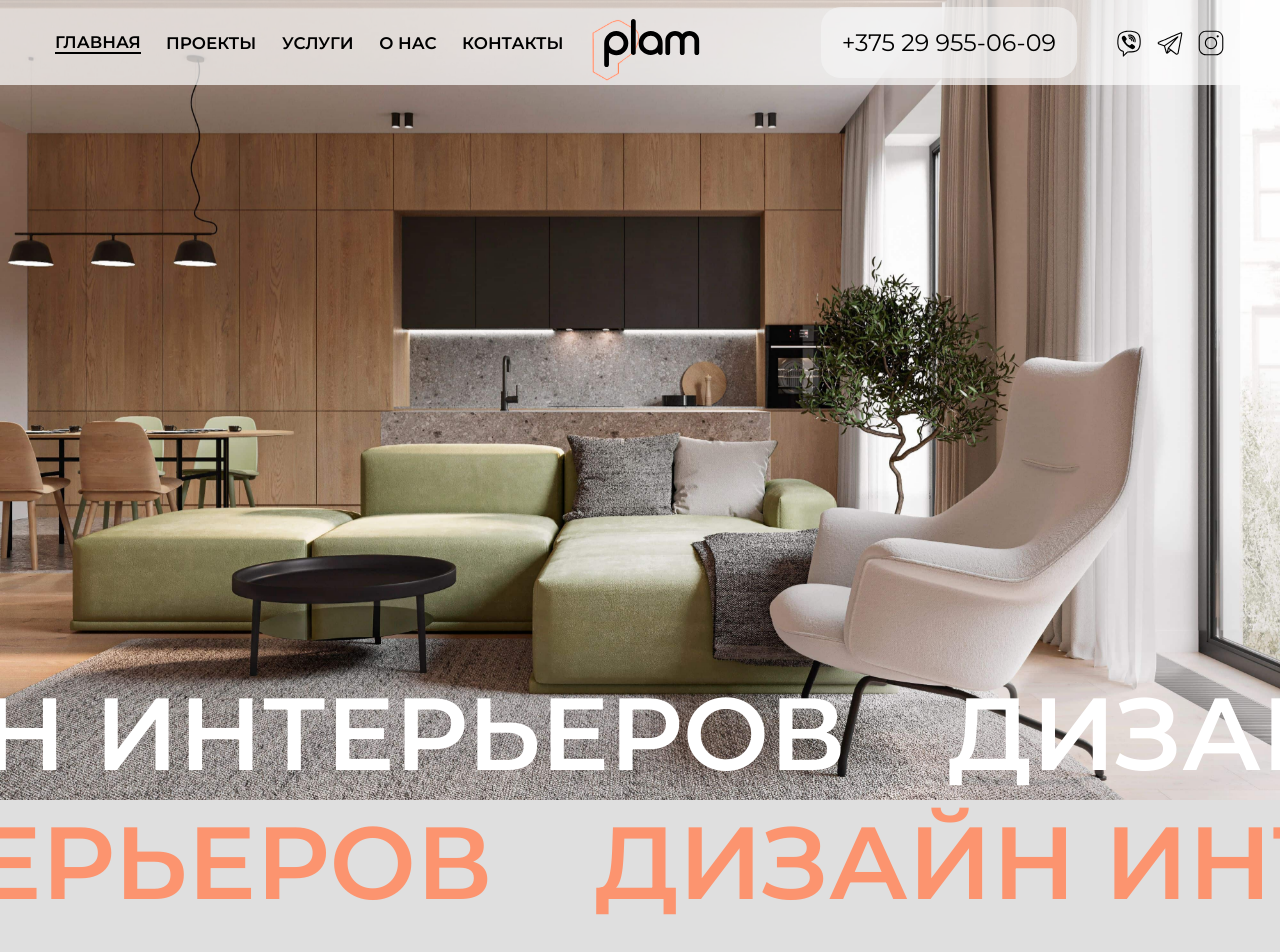
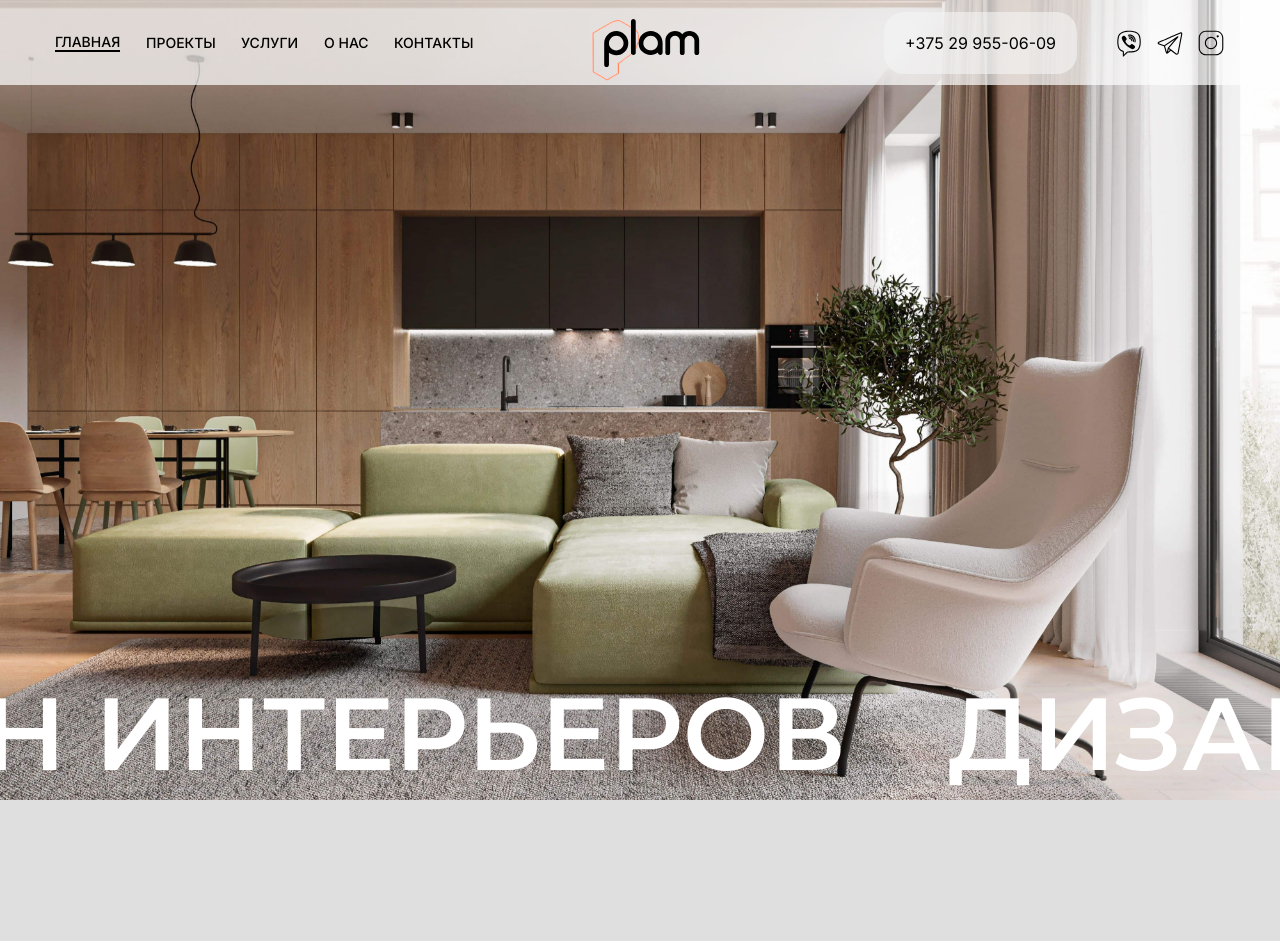
Before and after one commit to vzakharenkova/plam-copy_2, a Next.js app in the folder plam/: page / in a window 1280 px wide. Shown: the top 952 px of the page. Built offline with nearby package versions, Linux system fonts and the light colour scheme.

Commit message:
fix: markup and style fixes

```diff
--- a/plam/components/Header.tsx
+++ b/plam/components/Header.tsx
@@ -1,6 +1,7 @@
 import Link from 'next/link';
 import Image from 'next/image';
 import { useRouter } from 'next/router';
+import { Inter } from 'next/font/google';
 
 import logo from '@/public/logos/logo.svg';
 import viber from '@/public/icons/viber.svg';
@@ -17,11 +18,13 @@ const NAVIGATION = [
   { id: 5, title: 'Контакты', path: '/contacts' },
 ];
 
+const inter = Inter({ subsets: ['latin'], weight: ['500', '400'] });
+
 export default function Header() {
   const { pathname } = useRouter();
 
   return (
-    <header className={styles.header}>
+    <header className={`${inter.className} ${styles.header}`}>
       <nav className={styles.nav}>
         {NAVIGATION.map(({ id, title, path }) => (
           <Link href={path} key={id} className={[pathname === path ? styles.active : '', styles.link].join(' ')} data-aos="zoom-in" data-aos-delay={`${100 * id}`}>
--- a/plam/components/Layout.tsx
+++ b/plam/components/Layout.tsx
@@ -4,7 +4,7 @@ import React from 'react';
 import Footer from './Footer';
 import Header from './Header';
 
-const font = Montserrat({ subsets: ['latin'], weight: ['600', '500', '400', '300', '200'] });
+const montserrat = Montserrat({ subsets: ['latin'], weight: ['600', '500', '400', '300', '200'] });
 
 type LayoutProps = {
   children: React.ReactNode;
@@ -12,7 +12,7 @@ type LayoutProps = {
 
 export default function Layout({ children }: LayoutProps) {
   return (
-    <div className={`${font.className} app__wrapper`}>
+    <div className={`${montserrat.className} app__wrapper`}>
       <Header />
       <main>{children}</main>
       <Footer />
--- a/plam/components/homepage/AboutBlock.tsx
+++ b/plam/components/homepage/AboutBlock.tsx
@@ -11,18 +11,11 @@ import img from '@/public/homepage/about.png';
 export default function AboutBlock() {
   return (
     <section className={styles.about} data-aos="fade" data-aos-duration="1000">
-      <div className={styles.about__header}>
-        <div className={styles.ticker}>
-          <div className={`${styles.ticker__wrapper} ${styles.ticker__wrapper_reverse}`} data-aos="fade-left" data-aos-duration="2000">
-            <p className={styles.ticker__text}>{'дизайн интерьеров'.toUpperCase()}</p>
-            <p className={styles.ticker__text}>{'дизайн интерьеров'.toUpperCase()}</p>
-          </div>
-        </div>
-        <div className={`container ${styles.about__container}`}>
-          <h2 className={styles.about__title} data-aos="fade-up" data-aos-anchor-placement="bottom-bottom">
-            {'о нас'.toUpperCase()}
-          </h2>
-        </div>
+      <div className={styles.about__header}></div>
+      <div className={`container ${styles.about__container}`}>
+        <h2 className={styles.about__title} data-aos="fade-up" data-aos-anchor-placement="bottom-bottom">
+          {'о нас'.toUpperCase()}
+        </h2>
       </div>
       <div className={`container ${styles.about__wrapper}`}>
         <div className={styles.about__content}>
--- a/plam/styles/Header.module.scss
+++ b/plam/styles/Header.module.scss
@@ -16,8 +16,8 @@
 
   .link {
     height: fit-content;
-    font-size: 1.2rem;
-    font-weight: 600;
+    font-size: 0.875rem;
+    font-weight: 500;
     align-self: center;
     transition: 0.2s ease-in-out;
 
@@ -57,7 +57,7 @@
   padding: 21px;
   background: rgba(245, 245, 245, 0.6);
   border-radius: 20px;
-  font-size: 1.7rem;
+  font-weight: 400;
   transition: all 0.4s ease-in-out;
 
   &:hover {
--- a/plam/styles/Home.module.scss
+++ b/plam/styles/Home.module.scss
@@ -40,14 +40,14 @@
 .about {
   display: flex;
   flex-direction: column;
-  gap: 50px;
+  gap: 30px;
   margin-bottom: 190px;
 
   &__header {
     display: flex;
     flex-direction: column;
     justify-content: space-between;
-    height: 18vw;
+    height: 11vw;
     background: $background-grey;
   }
 
--- a/plam/styles/globals.scss
+++ b/plam/styles/globals.scss
@@ -12,7 +12,7 @@ body {
   max-width: 100vw;
   min-height: 100vh;
   overflow-x: hidden;
-  font-size: 14px;
+  font-size: 16px;
 }
 
 body {
```
